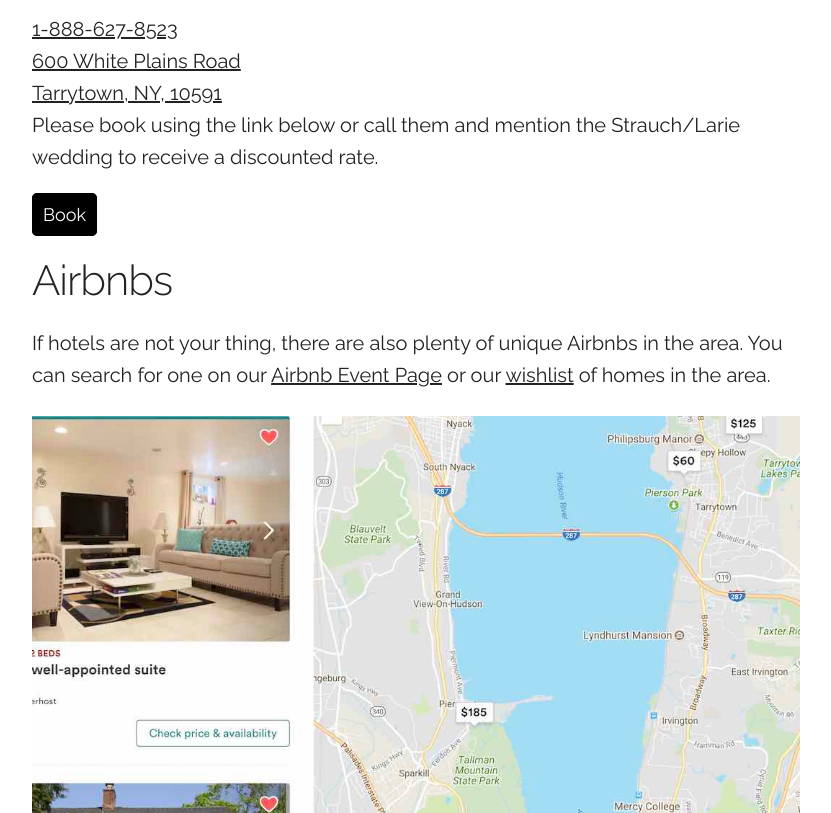
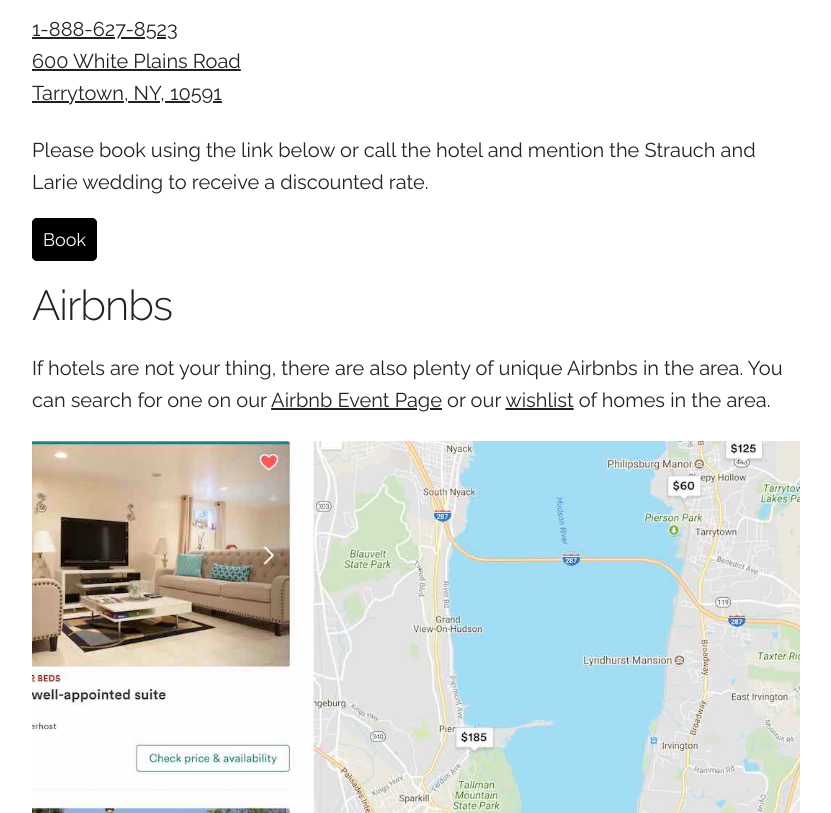
Before and after one commit to byteme980/wedding-site, a React (Create React App) app: page /accommodations in a window 1280 px wide. Shown: the part 1020-1833 px from the top of the page, without its empty margins (224-1055 px from the left). Built offline with nearby package versions, Linux system fonts and the light colour scheme.

Commit message:
update hotel booking link

```diff
--- a/src/pages/Accommodations.js
+++ b/src/pages/Accommodations.js
@@ -23,14 +23,15 @@ class Accommodations extends Component {
             We've reserved a block of rooms at the Sheraton Hotel.
           </p>
           <div className="image-container" style={{backgroundImage: `url(${sheraton})`}} />
-          <a href="tel:18886278523">1-888-627-8523</a>
-          <br />
-          <a href="https://www.google.com/maps/place/Sheraton+Tarrytown+Hotel/@41.0612733,-73.8395311,17z/data=!3m1!4b1!4m7!3m6!1s0x89c29532bc2f4885:0x7073cc8e66e28354!5m1!1s2018-07-08!8m2!3d41.0612733!4d-73.8373424">
-          600 White Plains Road<br/>Tarrytown, NY, 10591
-          </a>
-          <p>Please book using the link below or call them and mention the Strauch/Larie wedding to receive a discounted rate.</p>
-          {/*TODO: get booking link for hotel block */}
-          <a href="" className="link-btn">Book</a>
+          <p>
+            <a href="tel:18886278523">1-888-627-8523</a>
+            <br />
+            <a href="https://www.google.com/maps/place/Sheraton+Tarrytown+Hotel/@41.0612733,-73.8395311,17z/data=!3m1!4b1!4m7!3m6!1s0x89c29532bc2f4885:0x7073cc8e66e28354!5m1!1s2018-07-08!8m2!3d41.0612733!4d-73.8373424">
+            600 White Plains Road<br/>Tarrytown, NY, 10591
+            </a>
+          </p>
+          <p>Please book using the link below or call the hotel and mention the Strauch and Larie wedding to receive a discounted rate.</p>
+          <a href="https://www.starwoodmeeting.com/events/start.action?id=1806218581&key=28503150" className="link-btn">Book</a>
         </section>
         <section>
           <h2>Airbnbs</h2>
```
